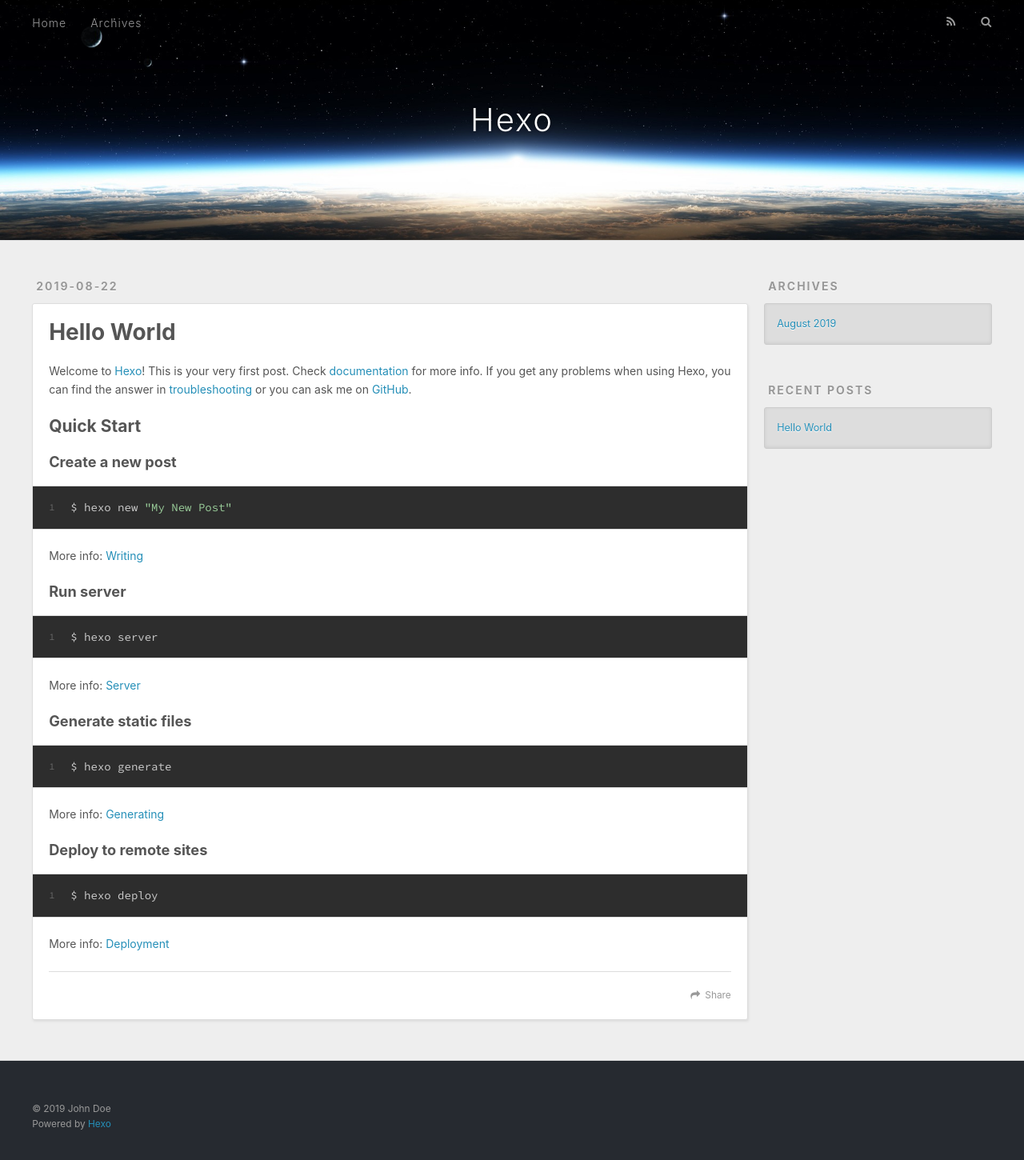
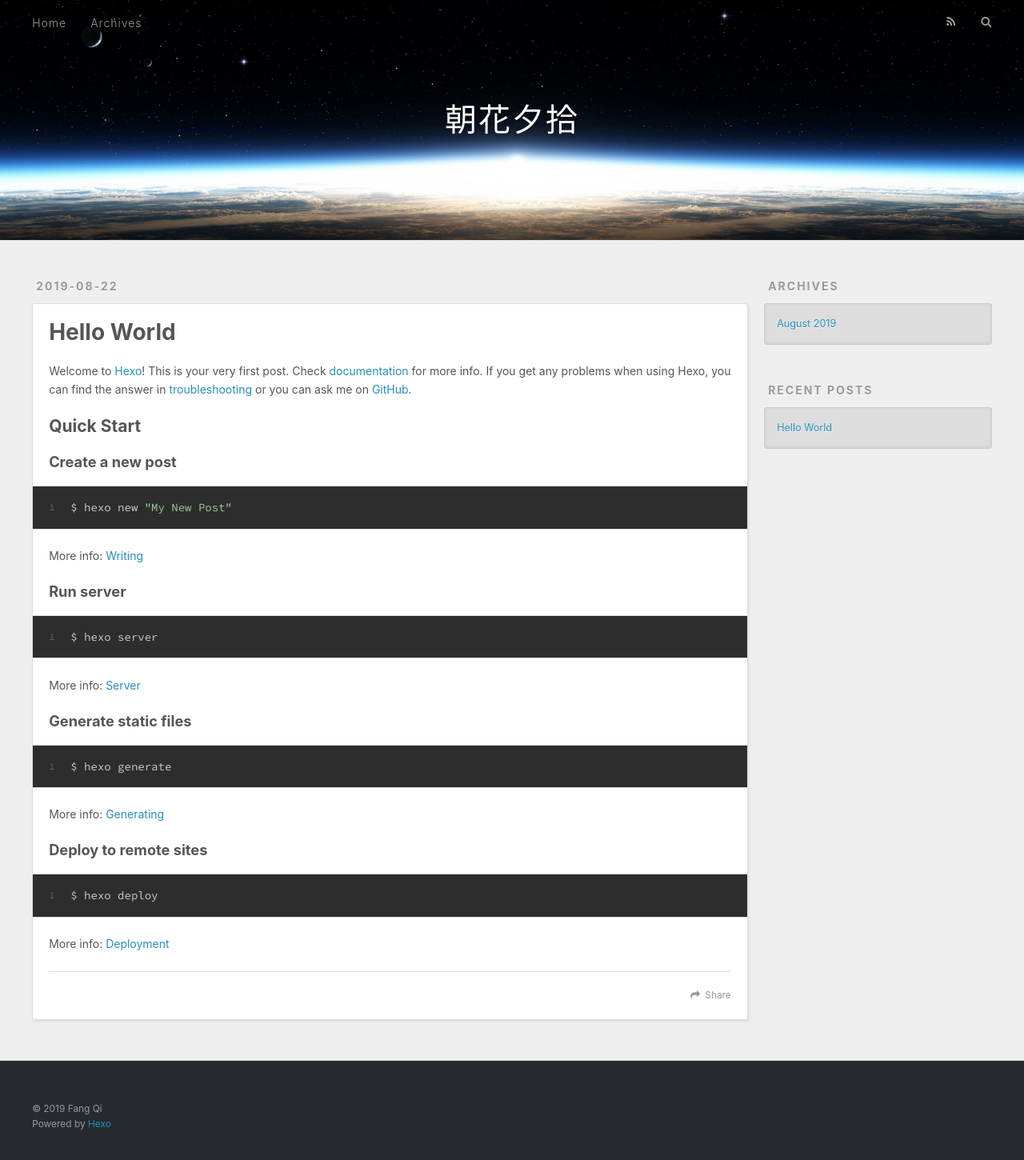
Before and after one commit to fangqi179/fangqi179.github.io, a plain HTML site: page index.html in a window 1280 px wide. Shown: the whole page at 80% size. Drawn offline with nearby package versions, Linux system fonts and the light colour scheme.

Commit message:
Site updated: 2019-08-22 16:54:32

```diff
--- a/index.html
+++ b/index.html
@@ -5,17 +5,17 @@
 
 
 
-  <title>Hexo</title>
+  <title>朝花夕拾</title>
   <meta name="viewport" content="width=device-width, initial-scale=1, maximum-scale=1">
   <meta property="og:type" content="website">
-<meta property="og:title" content="Hexo">
+<meta property="og:title" content="朝花夕拾">
 <meta property="og:url" content="http://yoursite.com/index.html">
-<meta property="og:site_name" content="Hexo">
+<meta property="og:site_name" content="朝花夕拾">
 <meta property="og:locale" content="en">
 <meta name="twitter:card" content="summary">
-<meta name="twitter:title" content="Hexo">
+<meta name="twitter:title" content="朝花夕拾">
 
-    <link rel="alternate" href="/atom.xml" title="Hexo" type="application/atom+xml">
+    <link rel="alternate" href="/atom.xml" title="朝花夕拾" type="application/atom+xml">
 
 
     <link rel="icon" href="/favicon.png">
@@ -34,7 +34,7 @@
   <div id="header-outer" class="outer">
     <div id="header-title" class="inner">
       <h1 id="logo-wrap">
-        <a href="/" id="logo">Hexo</a>
+        <a href="/" id="logo">朝花夕拾</a>
       </h1>
 
     </div>
@@ -101,7 +101,7 @@
 
     </div>
     <footer class="article-footer">
-      <a data-url="http://yoursite.com/2019/08/22/hello-world/" data-id="cjzmfnf650000uarjlcdfdel1" class="article-share-link">Share</a>
+      <a data-url="http://yoursite.com/2019/08/22/hello-world/" data-id="cjzmg9da40000w9rjh2xaxjrg" class="article-share-link">Share</a>
 
 
     </footer>
@@ -157,7 +157,7 @@
 
   <div class="outer">
     <div id="footer-info" class="inner">
-      &copy; 2019 John Doe<br>
+      &copy; 2019 Fang Qi<br>
       Powered by <a href="http://hexo.io/" target="_blank">Hexo</a>
     </div>
   </div>
```
Also changed, not shown: 2019/08/22/hello-world/index.html (+6 -6 lines), archives/2019/08/index.html (+7 -7 lines), archives/2019/index.html (+7 -7 lines), archives/index.html (+7 -7 lines).
